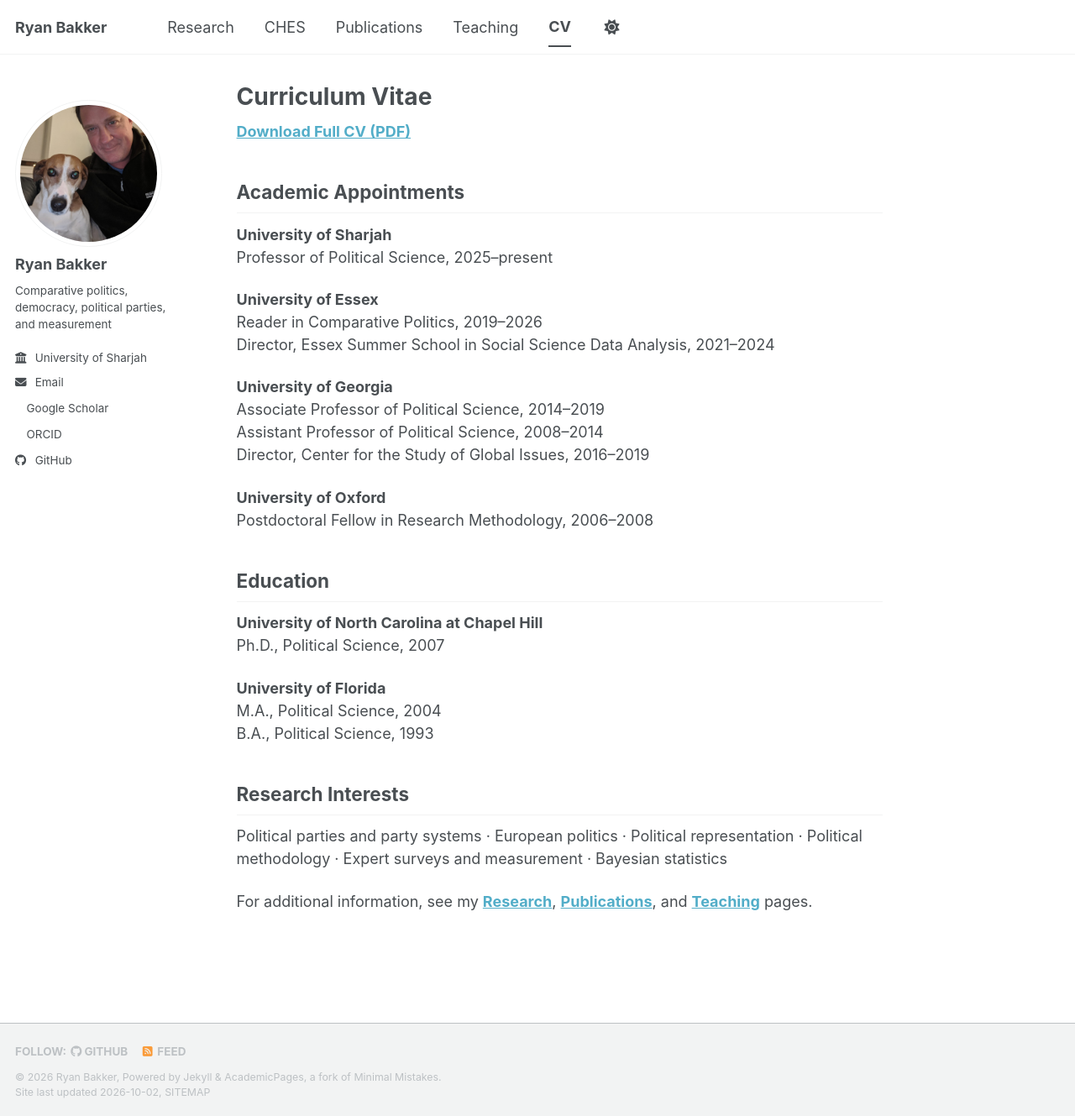
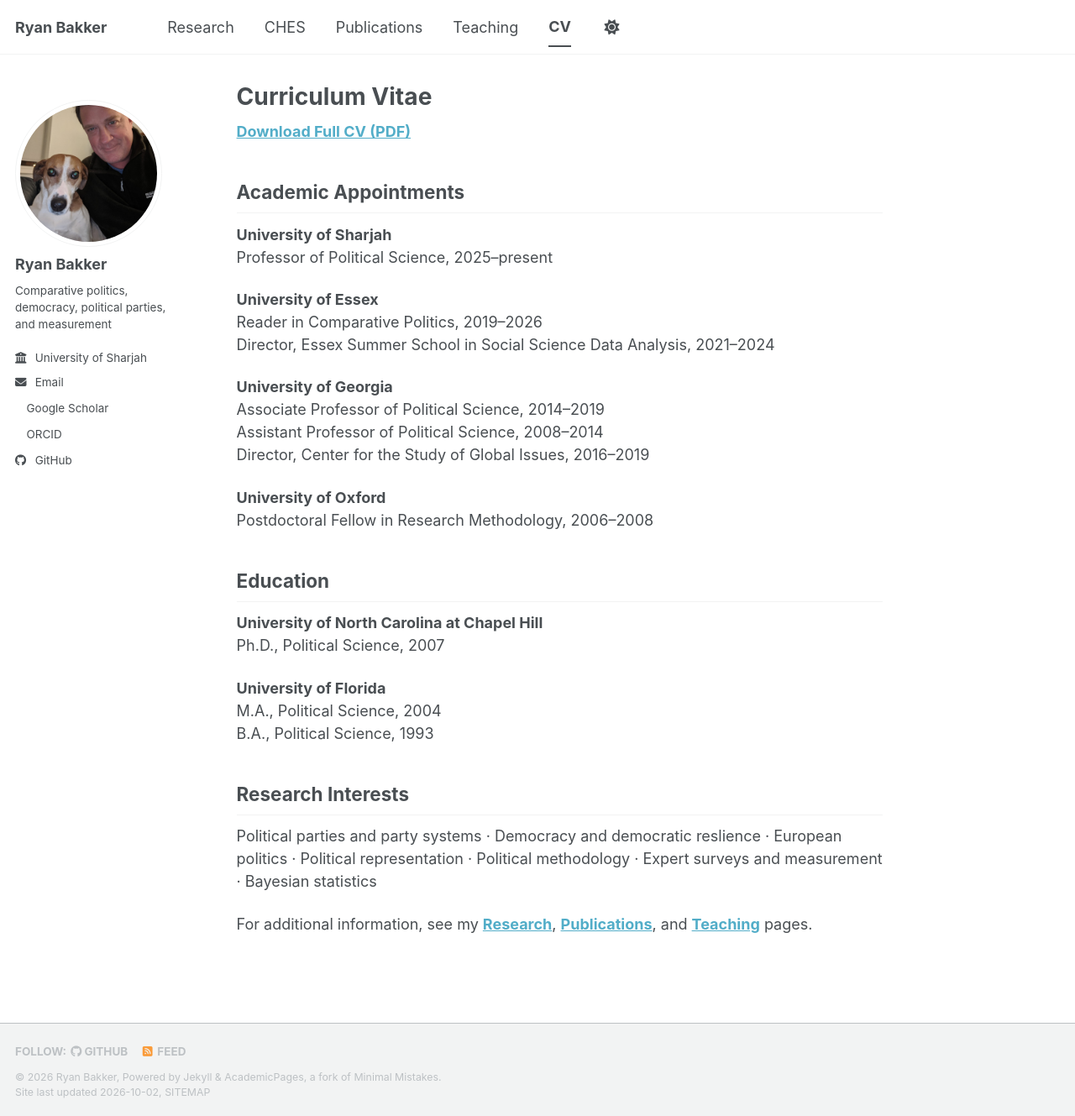
Before and after one commit to ryanbakker-ps/ryanbakker-ps.github.io, a Jekyll site: the page built from _pages/cv.md, in a window 1280 px wide and 1329 px high. Shown: the whole window at 84% size. Built offline with Jekyll 4.4.1, drawn with Linux system fonts in a browser that asks for light colours; a style sheet for code colours, icons or effects is not loaded.

Commit message:
Revise research interests in CV
Updated research interests to include 'Democracy and democratic resilience'.

```diff
--- a/_pages/cv.md
+++ b/_pages/cv.md
@@ -37,6 +37,6 @@ B.A., Political Science, 1993
 
 ## Research Interests
 
-Political parties and party systems · European politics · Political representation · Political methodology · Expert surveys and measurement · Bayesian statistics
+Political parties and party systems · Democracy and democratic reslience · European politics · Political representation · Political methodology · Expert surveys and measurement · Bayesian statistics
 
 For additional information, see my **[Research](/research/)**, **[Publications](/publications/)**, and **[Teaching](/teaching/)** pages.
```
